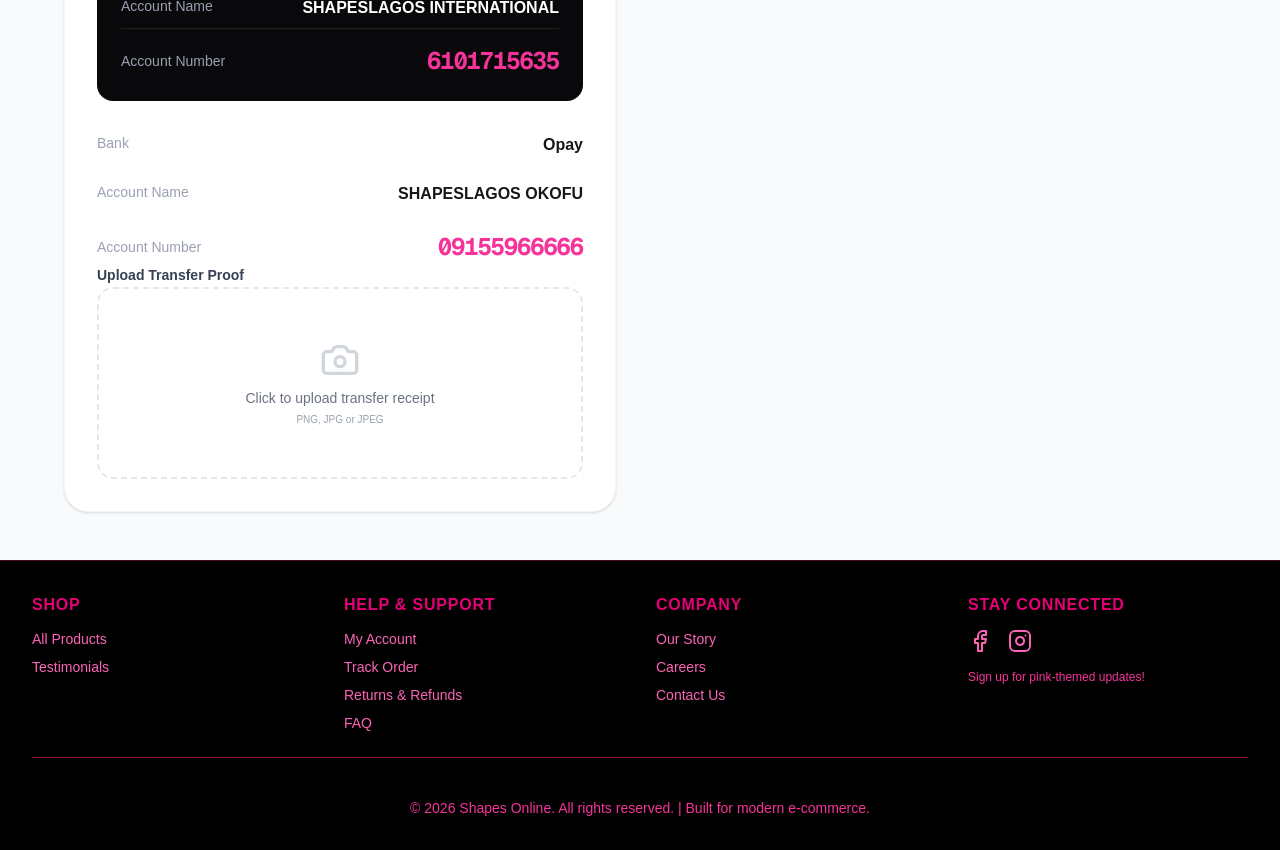
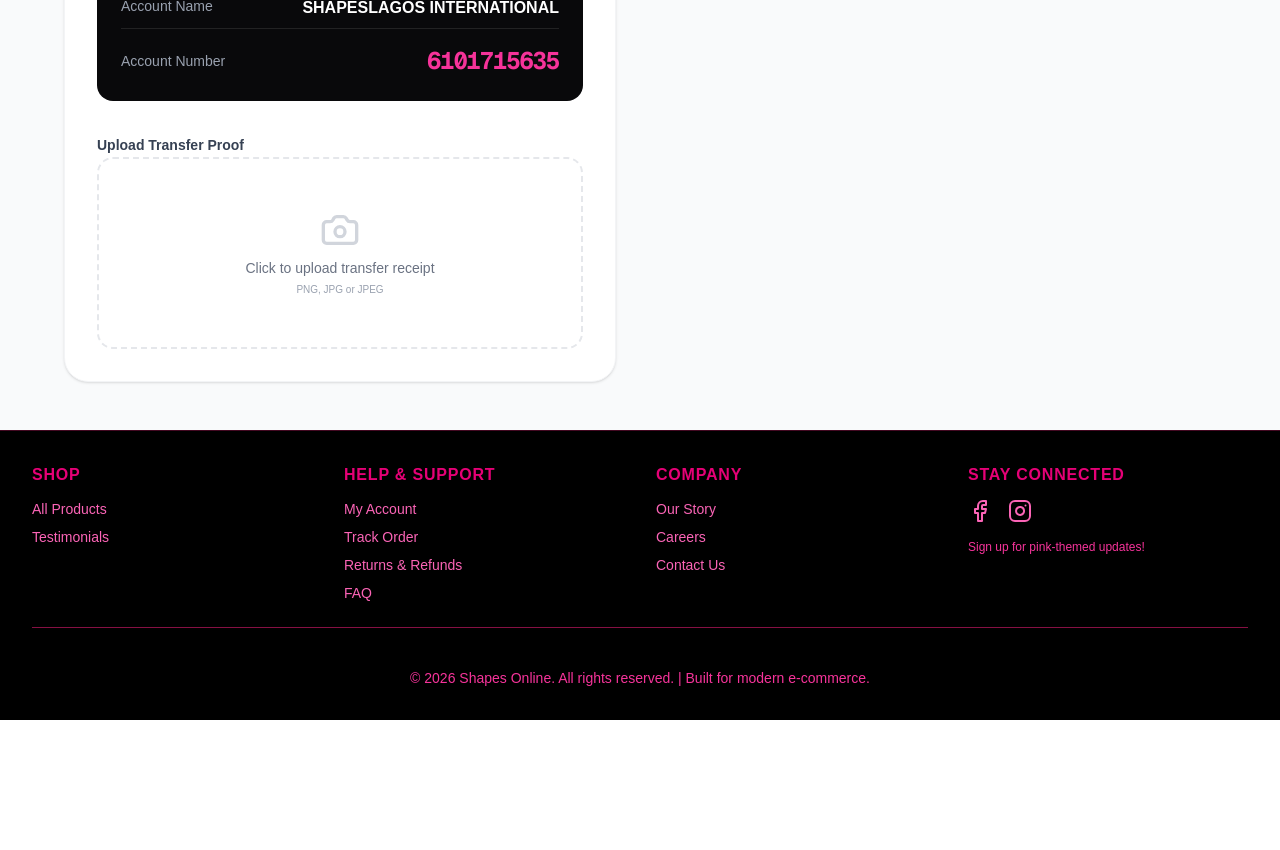
Before and after one commit to Jejovanni/shapes-online, a Next.js app: page /checkout in a window 1280 px wide. Shown: the part 800-1650 px from the top of the page. After the commit the page ends 1520 px from the top, so only its background shows below. Built offline with nearby package versions, Linux system fonts and the light colour scheme.

Commit message:
Update page.tsx

```diff
--- a/app/(shop)/checkout/page.tsx
+++ b/app/(shop)/checkout/page.tsx
@@ -160,20 +160,6 @@ export default function CheckoutPage() {
                             </div>
                         </div>
 
-                         <div className="space-y-4">
-                                <div className="flex justify-between border-b border-white/10 pb-2">
-                                    <span className="text-gray-400 text-sm">Bank</span>
-                                    <span className="font-bold">Opay</span>
-                                </div>
-                                <div className="flex justify-between border-b border-white/10 pb-2">
-                                    <span className="text-gray-400 text-sm">Account Name</span>
-                                    <span className="font-bold uppercase">ShapesLagos Okofu</span>
-                                </div>
-                                <div className="flex justify-between items-center">
-                                    <span className="text-gray-400 text-sm">Account Number</span>
-                                    <span className="text-pink-500 text-2xl font-mono font-bold tracking-tighter">09155966666</span>
-                                </div>
-                        </div>
 
                         <div className="space-y-4">
                             <label className="text-sm font-bold text-gray-700">Upload Transfer Proof</label>
```
